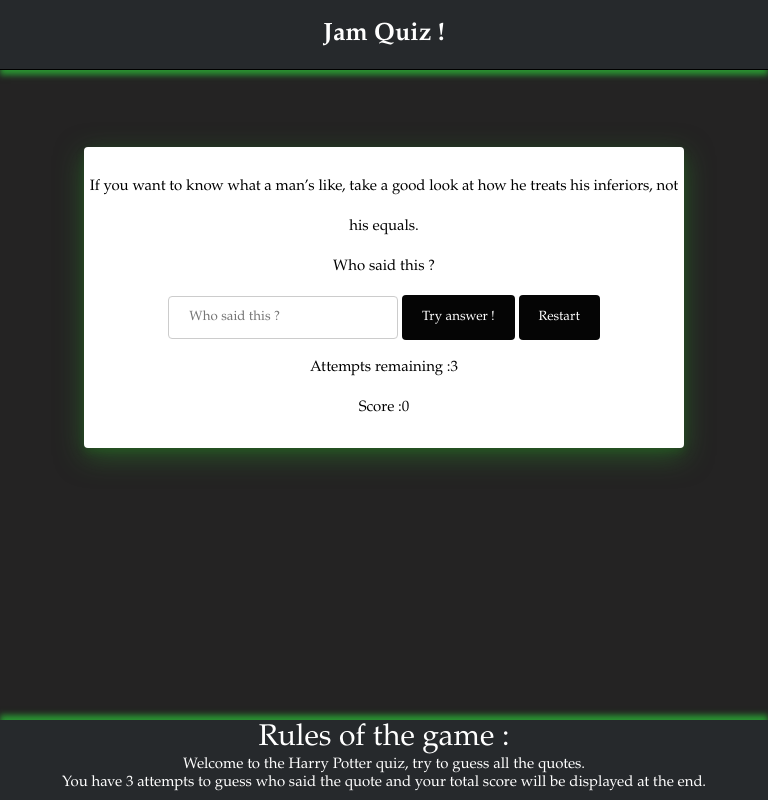
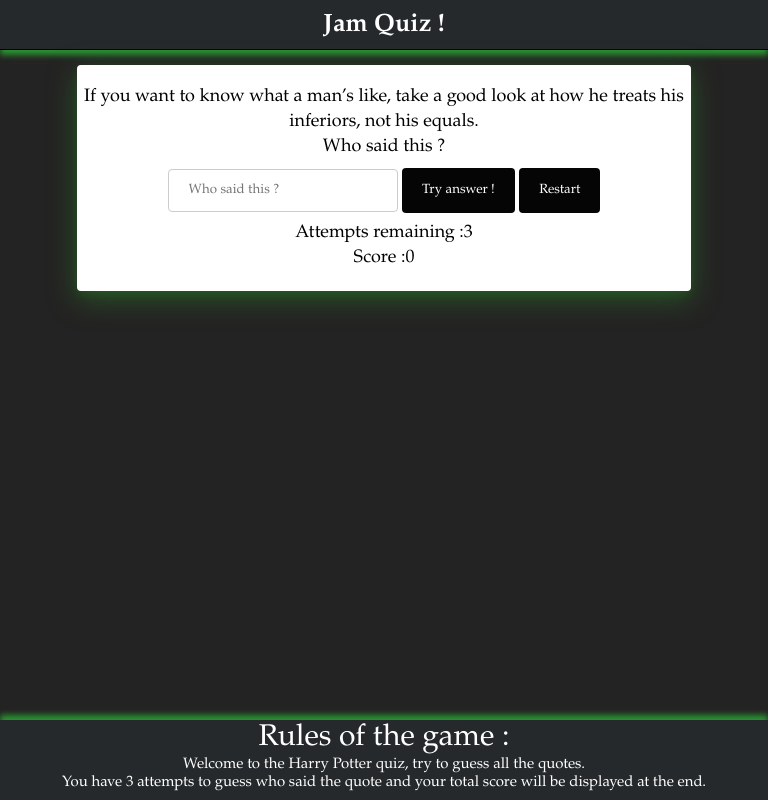
Before and after one commit to Jamontoast24/jamQuiz, a plain HTML site: page index.html in a window 768 px wide. Drawn offline with Linux system fonts and the light colour scheme.

Commit message:
Update style.css
made responsive

```diff
--- a/style.css
+++ b/style.css
@@ -114,3 +114,70 @@
     font-size: 15px;
     font-weight:normal;
 }
+
+@media (max-width: 767px) {
+
+    body {
+        height: 40%;
+    }
+
+    .title {
+        width: 100%;
+        font-size: 20px;
+        margin-top: 15%;
+    }
+
+    .container {
+        width: 90%;
+        font-size: 18px;
+        margin-top: 15%;
+    }
+
+    #inner {
+        display: inline-block;
+    }
+}
+
+@media (min-width: 667px) and (max-width : 1024px) {
+
+    .navbar {
+        height: 50px;
+    }
+
+    .title {
+        width: 100%;
+        font-size: 20px;
+        margin-top: 2%;
+    }
+
+    .container {
+        width: 95%;
+        font-size: 15px;
+        margin-top: 2%;
+        line-height: 25px;
+    }
+
+    #inner {
+        display: inline-block;
+    }
+}
+
+@media (min-width: 768px) and (max-width: 1025px) {
+
+    .navbar {
+        height: 50px;
+    }
+
+    .title {
+        width: 100%;
+        font-size: 20px;
+        margin-top: 2%;
+    }
+
+    .container {
+        width: 80%;
+        font-size: 18px;
+        margin-top: 2%;
+    }
+
+}
```
